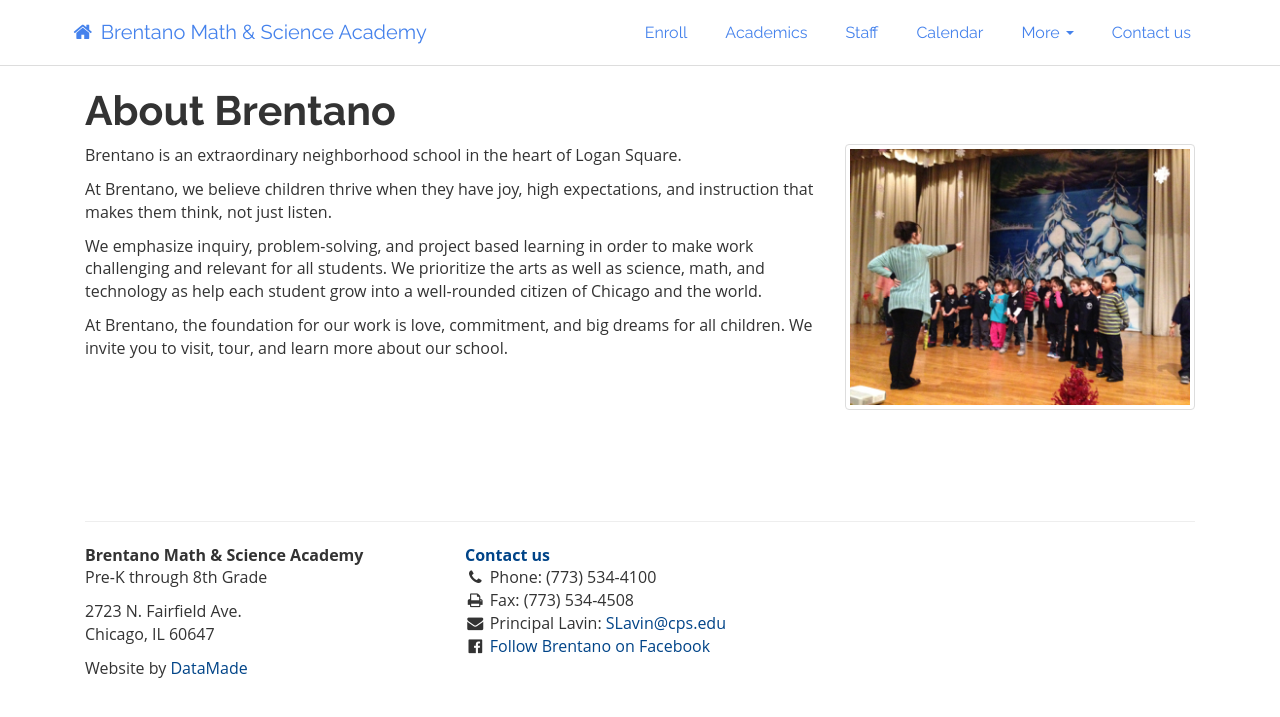
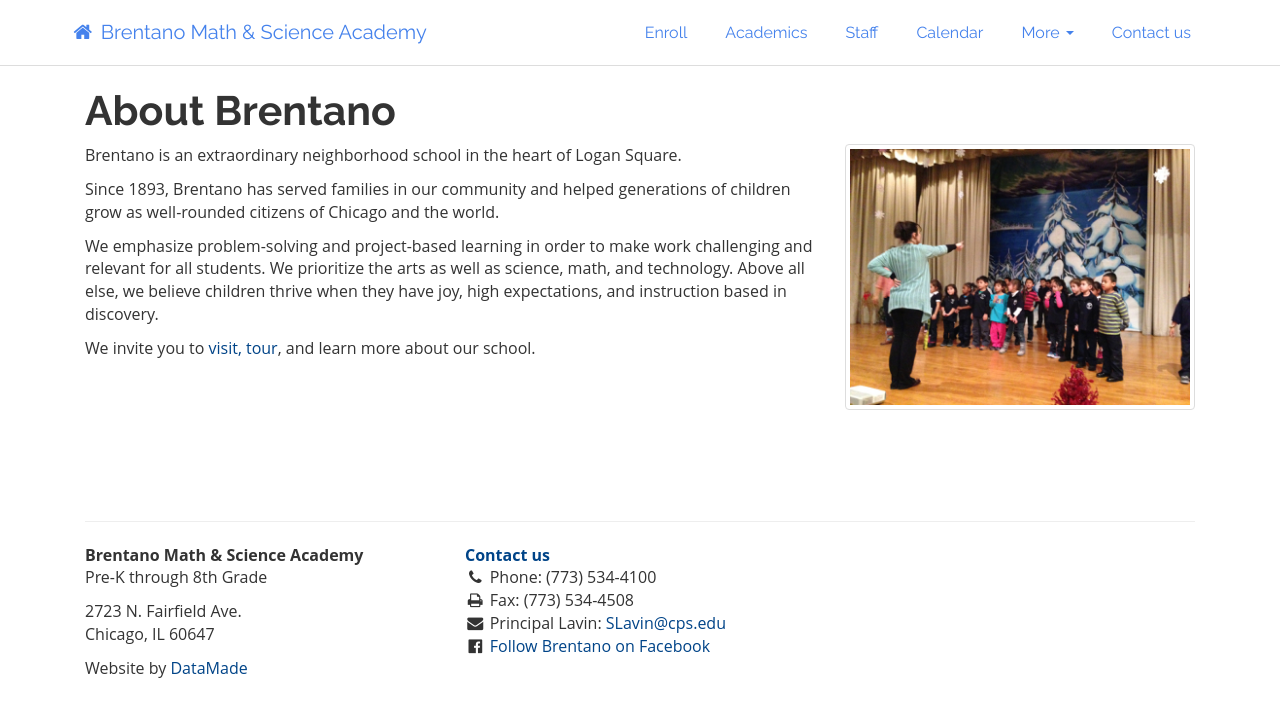
Before and after one commit to brentano-elementary/brentano-website, a Jekyll site: the page built from about.html, in a window 1280 px wide. Shown: the top 717 px of the page. Built offline with Jekyll 4.4.1, drawn with Linux system fonts in a browser that asks for light colours; nearby versions of some CDN libraries.

Commit message:
about update, staff email fix

```diff
--- a/about.html
+++ b/about.html
@@ -9,13 +9,13 @@
 <div class='row'>
     <div class='col-sm-8'>
 
-      <p>Brentano is an extraordinary neighborhood school in the heart of Logan Square.</p>
+        <p>Brentano is an extraordinary neighborhood school in the heart of Logan Square.</p>
 
-      <p>At Brentano, we believe children thrive when they have joy, high expectations, and instruction that makes them think, not just listen.</p>
+        <p>Since 1893, Brentano has served families in our community and helped generations of children grow as well-rounded citizens of Chicago and the world.</p>
 
-      <p>We emphasize inquiry, problem-solving, and project based learning in order to make work challenging and relevant for all students. We prioritize the arts as well as science, math, and technology as help each student grow into a well-rounded citizen of Chicago and the world.</p>
+        <p>We emphasize problem-solving and project-based learning in order to make work challenging and relevant for all students. We prioritize the arts as well as science, math, and technology. Above all else, we believe children thrive when they have joy, high expectations, and instruction based in discovery.</p>
 
-      <p>At Brentano, the foundation for our work is love, commitment, and big dreams for all children.  We invite you to visit, tour, and learn more about our school.</p>
+        <p>We invite you to <a href='/enroll.html'>visit, tour</a>, and learn more about our school.</p>
 
 
     </div>
--- a/documents/brentano-staff.csv
+++ b/documents/brentano-staff.csv
@@ -25,8 +25,8 @@
 "7th and 8th",306,"Mr. Julius","Derrell Julius <dajulius@cps.edu>","staff_upper"
 "Middle School inclusion and resource",311,"Mr. Kearns","Donald Kearns <dekearns@cps.edu>","staff_upper"
 "Physical Education","Gym","Mr. Forde","Daniel Forde <dfforde@cps.edu>","staff_support"
-"Drama",304,"Ms. Zlatanovski (Ms. Z)","Jeffrey Einbinder <jmeinbinder@cps.edu>","staff_support"
-"Technology",115,"Mr. Einbinder (Mr. E)","Michelle Zlatanovski <mzlatanovski@cps.edu>","staff_support"
+"Drama",304,"Ms. Zlatanovski (Ms. Z)","Michelle Zlatanovski <mzlatanovski@cps.edu>","staff_support"
+"Technology",115,"Mr. Einbinder (Mr. E)","Jeffrey Einbinder <jmeinbinder@cps.edu>","staff_support"
 "Art","Art room","Ms. Brody","Jennifer Brody <jsbrody@cps.edu>","staff_support"
 "Reading intervention",315,"Ms. Katz","Dayna Katz <dakatz@cps.edu>","staff_support"
 "Counselor / Case Manager","Office","Ms. Nolan","Katherine Nolan <knolan4@cps.edu>","staff_admin"
```
Also changed, not shown: _posts/staff/2015-10-15-dramams-zlatanovski-ms-z.md (+1 -1 lines), _posts/staff/2015-10-15-technologymr-einbinder-mr-e.md (+1 -1 lines).
